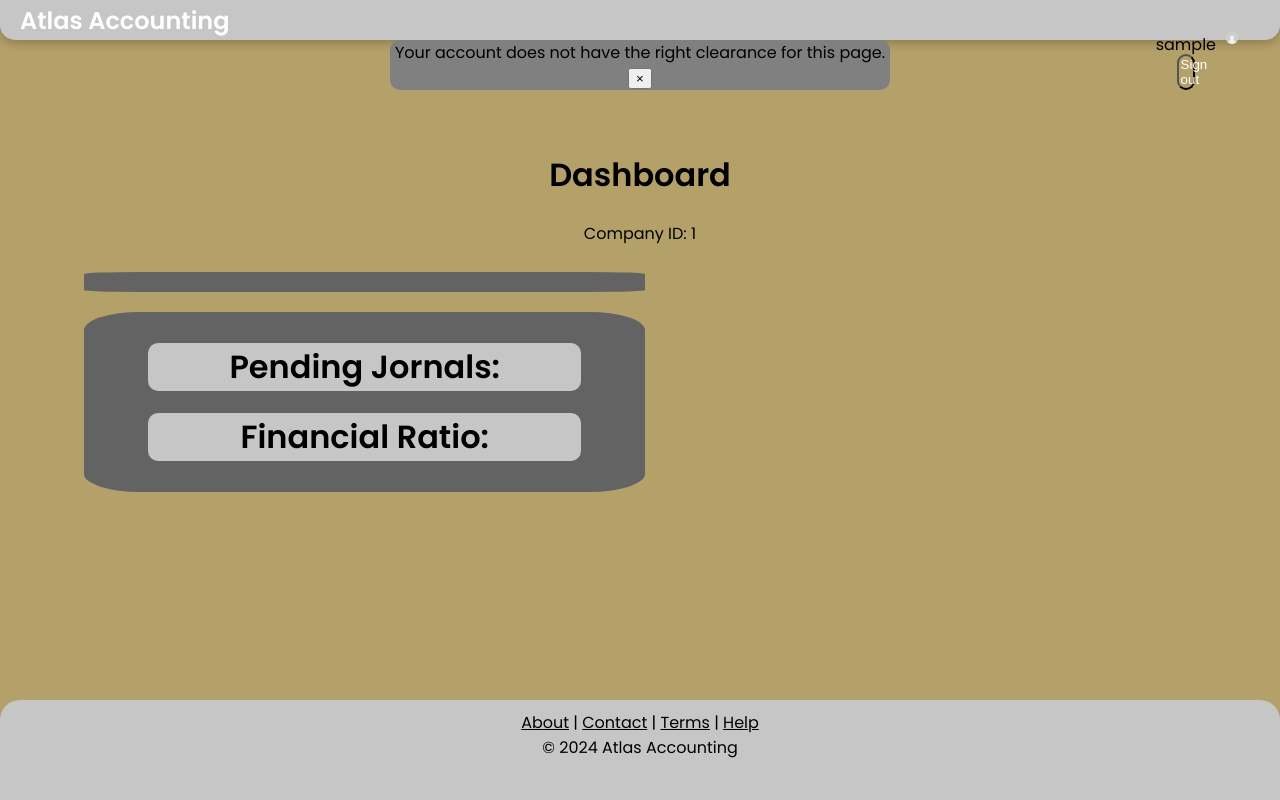
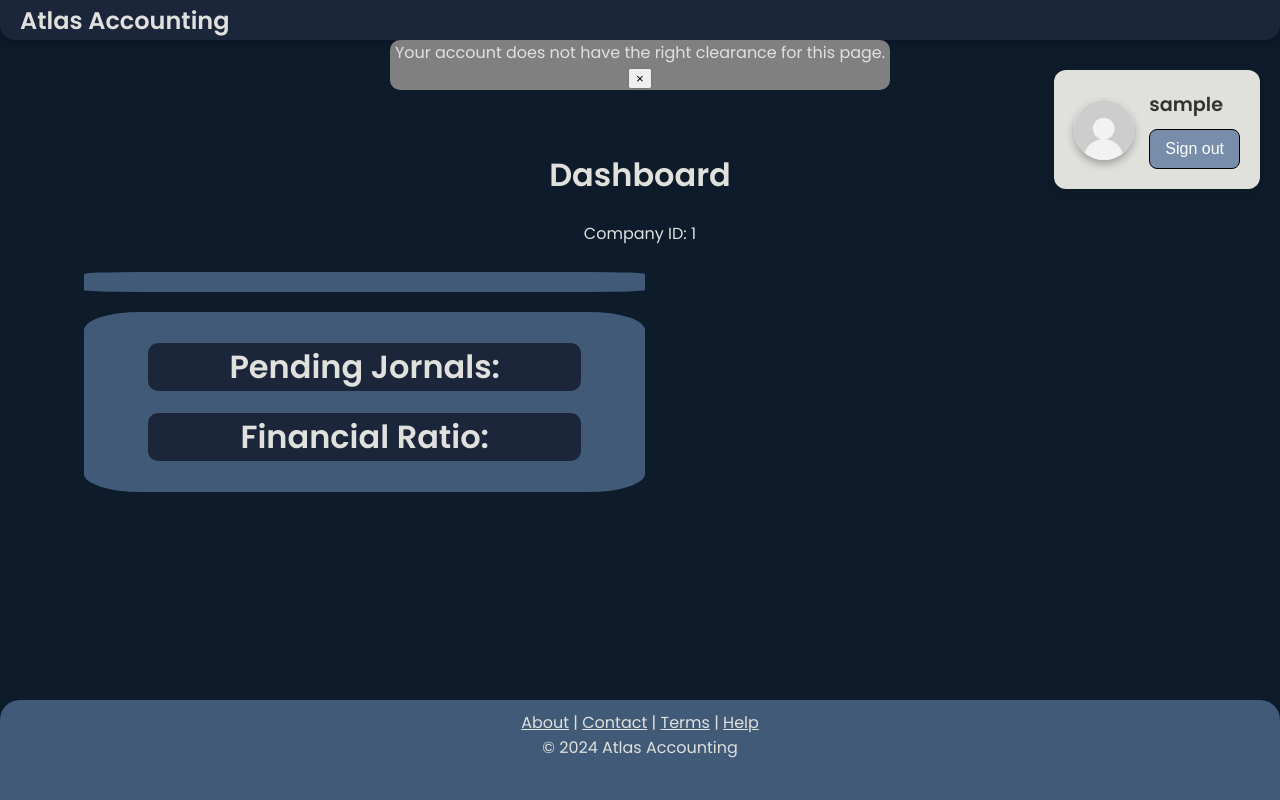
Before and after one commit to I-am-Signal/Atlas-Accounting, a Flask app: page /view_users in a window 1280 px wide. Run offline with Flask 3, Linux system fonts and the light colour scheme; a user stored in the database is signed in; tables that the repository leaves empty hold one stand-in row (values such as "Sample post"); some libraries are stand-ins or nearby versions.

Commit message:
color scheme change, user profile updated

```diff
--- a/public/static/style.css
+++ b/public/static/style.css
@@ -1,7 +1,7 @@
 html,
 body {
-  background: #B4A069;
-  color: black;
+  background: #0D1B2A;
+  color: #E0E1DD;
   font-family: 'Poppins', sans-serif;
   margin: 0;
   padding: 0;
@@ -16,7 +16,7 @@
 
 
 .header {
-  background-color: #C6C6C6;
+  background-color: #1B263B;
   height: 5vh;
   max-height: 150px;
   border-bottom-left-radius: 15px;
@@ -31,12 +31,12 @@
   font-family: 'Poppins', sans-serif;
   font-size: 1.5rem; /* Adjust font size */
   font-weight: 600;  /* Use a semi-bold font weight for emphasis */
-  color: white;
+  color: #E0E1DD;
   text-decoration: none; /* Removes underline */
 }
 
 .logo a:hover {
-  color: #ffffff; /* Optional: you can adjust the hover effect */
+  color: #778DA9; /* Optional: you can adjust the hover effect */
 }
 
 .page {
@@ -58,7 +58,7 @@
 }
 
 .footer {
-  background-color: #C6C6C6;
+  background-color: #415A77;
   height: 10vh;
   max-height: 100px;
   z-index: 1;
@@ -70,12 +70,12 @@
 }
 
 .footer a {
-  color: black;
+  color: #E0E1DD;
 }
 
 .login {
-  background-color: rgba(99, 99, 99, 0.9);
-  color: white;
+  background-color: #1B263B;
+  color: #E0E1DD;
   width: 300px;
   padding: 20px;
   border-radius: 10px;
@@ -292,47 +292,67 @@
   color: #dddddd;
 }
 
-.userpic{
-  position:absolute;
-  top: 2%;
-  right: 5%;
-  z-index: 1;
+/* User profile container */
+.userProfileContainer {
+  background-color: #E0E1DD;  /* Light background for contrast */
+  color: #1B263B;
+  padding: 20px;
+  border-radius: 12px;
+  box-shadow: 0 4px 12px rgba(0, 0, 0, 0.1);  /* Subtle shadow */
+  width: fit-content;
+  position: absolute;
+  right: 20px;  /* Position 20px from the right side of the window */
+  top: 20px;    /* Position 20px from the top of the window */
   display: flex;
-  align-items:baseline;
+  align-items: center;
+  margin-top: 50px;
 }
 
-.userpic img {
-  width: 20%;
-  border-radius: 100%;
-  vertical-align:text-bottom;
-  margin-left: 10px;
-  transition: filter 0.3s ease;
-
+/* Flexbox layout for profile content */
+.userProfile {
+  display: flex;
+  align-items: center;
 }
 
-.userpic img:hover{
-    filter:brightness(.7);
+/* Style for avatar */
+.userProfile img {
+  width: 60px;  /* Adjust to make the image a good size */
+  height: 60px;
+  border-radius: 50%;  /* Circle shape */
+  margin-right: 15px;
+  box-shadow: 0 4px 8px rgba(0, 0, 0, 0.3);  /* Adds a small shadow to the avatar */
 }
 
-.logout{
-  background-color: #B4A069;
-  color: #FFFFFF;
-  border-radius: 10px;
-  position: absolute;
-  bottom: -30%;
-  right: 35%;
-  width: 30%;
-  padding: 2% 3%;
+/* Style for username and logout button */
+.userInfo p {
+  margin: 0;
+  font-weight: 600;
+  font-size: 1.2rem;
+  color: #333;  /* Darker text color */
 }
 
-.logout a{
+.logout {
+  background-color: #778DA9;
+  color: #FFFFFF;
+  border: 1px solid #000;
+  border-radius: 8px;
+  padding: 10px 15px;
+  margin-top: 10px;
+  text-align: center;
+  font-size: 1rem;
+  transition: background-color 0.3s ease;
+}
+
+.logout a {
   text-decoration: none;
   color: #FFFFFF;
 }
 
-.logout:hover{
-  background-color: #494740;
+.logout:hover {
+  background-color: #7c6c40;
 }
+
+
 
 .dashboard{
   text-align: center;
@@ -346,7 +366,7 @@
 
 .dashboxes{
   border-radius: 10%;
-  background-color: #636363;
+  background-color: #415A77;
   padding: 10px;
   height: 75%;
   margin: 10px;
@@ -377,7 +397,7 @@
 }
 
 .pending-ratio{
-background-color: #C6C6C6;
+background-color: #1B263B;
 border-radius: 10px;
 width: 80%;
 height: 40%;
--- a/public/templates/home.html
+++ b/public/templates/home.html
@@ -1,11 +1,18 @@
 {% extends "base.html" %} {% block title %}Home{% endblock %} {% block content
 %}
-<div class="page">
-  <div class="userpic">
-    <p> {{ user.username }} <img src="../static/resources/avatar.jpg" alt="avatar"> </p> <br>
-    <button class="logout"><a href="./logout">Sign out</a></button>
-  </div>
+<div class="userProfileContainer">
+    <div class="userProfile">
+        <!-- Profile Picture -->
+        <img src="../static/resources/avatar.jpg" alt="avatar">
 
+        <!-- Username and Sign Out Button -->
+        <div class="userInfo">
+            <p>{{ user.username }}</p>
+            <button class="logout"><a href="./logout">Sign out</a></button>
+        </div>
+    </div>
+</div>
+  <div class="page">
   <div class="dashboard">
     <h1>Dashboard</h1>
     <p>Company ID: {{ user.company_id }}</p>
```
Also changed, not shown: other parts of public/static/style.css (+59 -9 lines), public/templates/view_users.html (+11 -3 lines).
